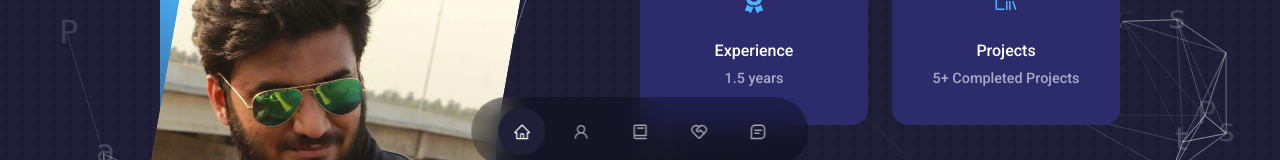
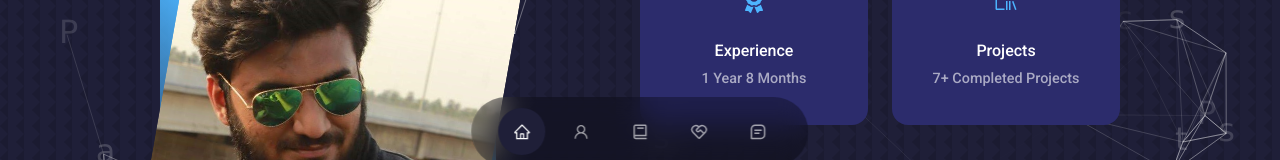
Before and after one commit to athifahamedj/portfolio, a React (Create React App) app: page / in a window 1280 px wide. Shown: the part 602-762 px from the top of the page. Built offline with nearby package versions, Linux system fonts and the light colour scheme.

Commit message:
Update Intro.jsx

```diff
--- a/src/components/intro/Intro.jsx
+++ b/src/components/intro/Intro.jsx
@@ -20,12 +20,12 @@ const Intro = () => {
             <article className="about__card">
               <FaAward className="about__icon" />
               <h5>Experience</h5>
-              <small>1.5 years</small>
+              <small>1 Year 8 Months</small>
             </article>
             <article className="about__card">
               <VscFolderLibrary className="about__icon" />
               <h5>Projects</h5>
-              <small>5+ Completed Projects</small>
+              <small>7+ Completed Projects</small>
             </article>
           </div>
           <p>I’ve spent the last several months learning and working with React.js, Node.js, building everything from landing pages to APIs. My experience as a javascript developer helped me work with its frameworks quite easy.</p>
```
